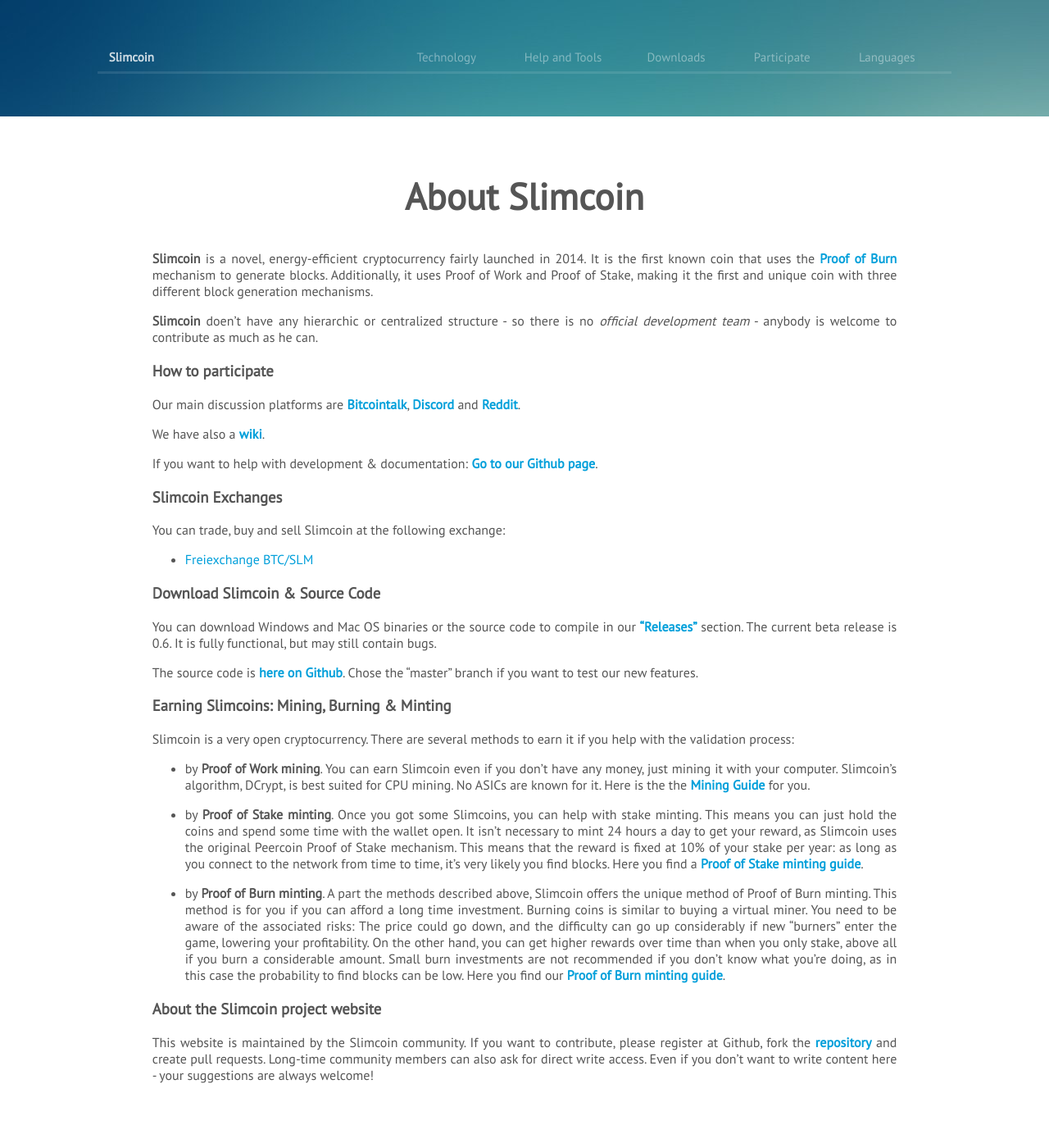
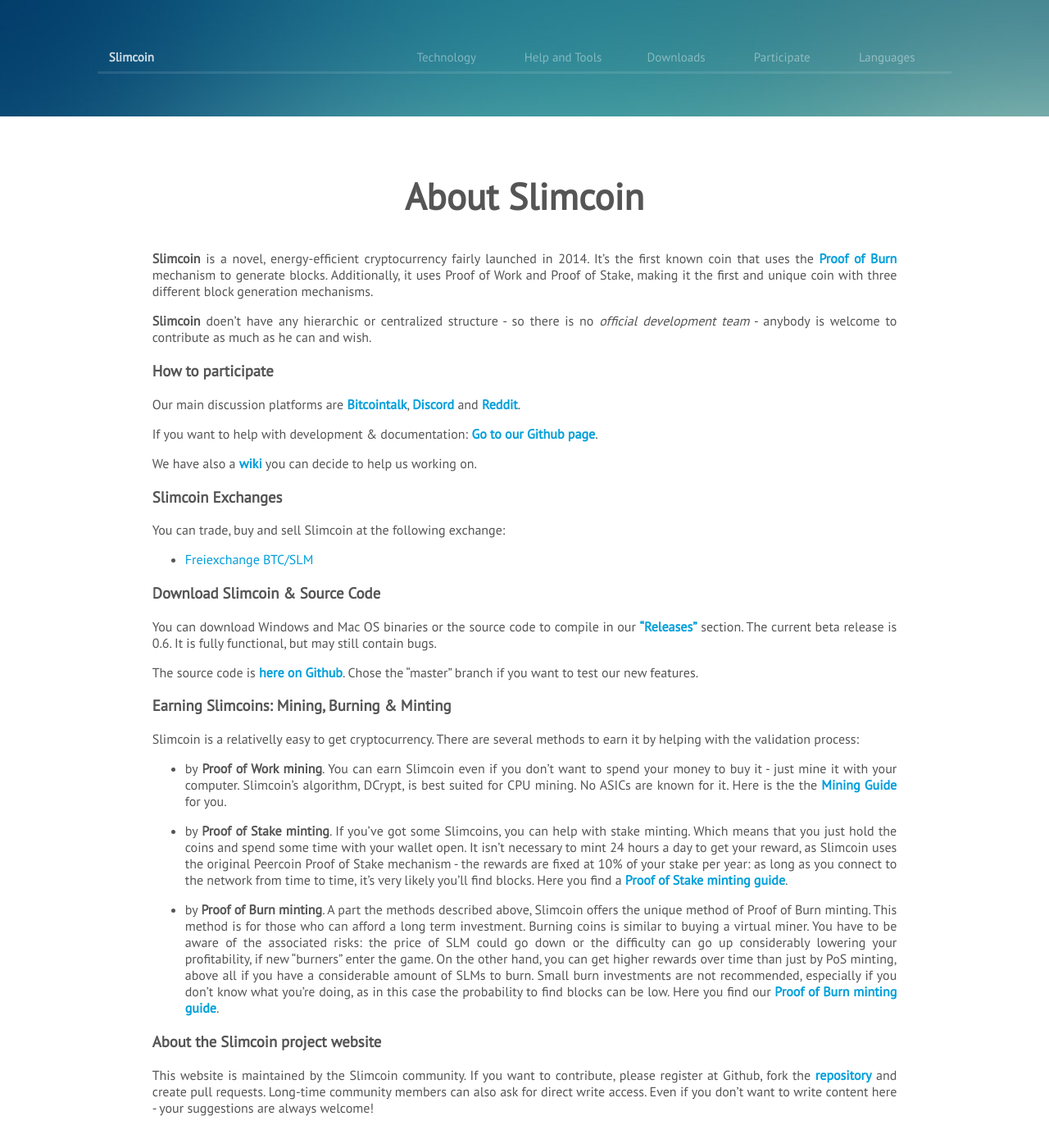
Before and after one commit to slimcoin-project/slimcoin-project.github.io, a Jekyll site: the page built from content/en/about-slimcoin.md, in a window 1280 px wide and 1400 px high. Shown: the whole window at 82% size. Built offline with Jekyll 4.4.1, drawn with Linux system fonts in a browser that asks for light colours; some web fonts are replaced.

Commit message:
Update about-slimcoin.md

```diff
--- a/content/en/about-slimcoin.md
+++ b/content/en/about-slimcoin.md
@@ -10,11 +10,11 @@
 ---
 [//]: # (Slimcoin is a novel and experimental cryptocurrency created in 2014.)
 
-**Slimcoin** is a novel, energy-efficient cryptocurrency fairly launched in 2014.  It is the first known coin that uses the [Proof of Burn](/proof-of-burn-eli5/) mechanism to generate blocks. Additionally, it uses Proof of Work and Proof of Stake, making it the first and unique coin with three different block generation mechanisms.
+**Slimcoin** is a novel, energy-efficient cryptocurrency fairly launched in 2014.  It's the first known coin that uses the [Proof of Burn](/proof-of-burn-eli5/) mechanism to generate blocks. Additionally, it uses Proof of Work and Proof of Stake, making it the first and unique coin with three different block generation mechanisms.
 
 [//]: # (**Slimcoin** is a novel, energy-efficient cryptocurrency fairly launched in 2014.  It is the first known coin that uses the Proof of Burn https://en.bitcoin.it/wiki/Proof_of_burn mechanism to generate blocks. Additionally, it uses Proof of Work and Proof of Stake, making it the first and unique coin with three different block generation mechanisms.)
 
-**Slimcoin** doen't have any hierarchic or centralized structure - so there is no *official development team* - anybody is welcome to contribute as much as he can.
+**Slimcoin** doen't have any hierarchic or centralized structure - so there is no *official development team* - anybody is welcome to contribute as much as he can and wish.
 
 [//]: # (All we want is to continue the exciting **Proof of Burn** experiment.  In a few words, Proof of Burn is a mechanism where you get the right to find blocks if you burn coins. *Yes, you destroy your money* - and get a **long-term reward** winning the chance to get block rewards.)
 
@@ -28,9 +28,9 @@
 
 Our main discussion platforms are [Bitcointalk](https://bitcointalk.org/index.php?topic=1141676.0), [Discord](https://discord.gg/ffeDjmV) and [Reddit](http://reddit.com/r/slimcoin).
 
-We have also a [wiki](https://github.com/slimcoin-project/Slimcoin/wiki).
+If you want to help with development & documentation: [Go to our Github page](https://github.com/slimcoin-project/).
 
-If you want to help with development & documentation: [Go to our Github page](https://github.com/slimcoin-project/).
+We have also a [wiki](https://github.com/slimcoin-project/Slimcoin/wiki) you can decide to help us working on.
 
 [//]: # (### Inscription service & Decentralized Websites)
 
@@ -60,13 +60,13 @@
 
 ### Earning Slimcoins: Mining, Burning & Minting
 
-Slimcoin is a very open cryptocurrency. There are several methods to earn it if you help with the validation process:
+Slimcoin is a relativelly easy to get cryptocurrency. There are several methods to earn it by helping with the validation process:
 
-* by **Proof of Work mining**. You can earn Slimcoin even if you don't have any money, just mining it with your computer. Slimcoin's algorithm, DCrypt, is best suited for CPU mining. No ASICs are known for it. Here is the the [Mining Guide](/mining-guide/) for you.
+* by **Proof of Work mining**. You can earn Slimcoin even if you don't want to spend your money to buy it - just mine it with your computer. Slimcoin's algorithm, DCrypt, is best suited for CPU mining. No ASICs are known for it. Here is the the [Mining Guide](/mining-guide/) for you.
 
-* by **Proof of Stake minting**. Once you got some Slimcoins, you can help with stake minting. This means you can just hold the coins and spend some time with the wallet open. It isn't necessary to mint 24 hours a day to get your reward, as Slimcoin uses the original Peercoin Proof of Stake mechanism. This means that the reward is fixed at 10% of your stake per year: as long as you connect to the network from time to time, it's very likely you find blocks. Here you find a [Proof of Stake minting guide](/proof-of-stake-guide/).
+* by **Proof of Stake minting**. If you've got some Slimcoins, you can help with stake minting. Which means that you just hold the coins and spend some time with your wallet open. It isn't necessary to mint 24 hours a day to get your reward, as Slimcoin uses the original Peercoin Proof of Stake mechanism - the rewards are fixed at 10% of your stake per year: as long as you connect to the network from time to time, it's very likely you'll find blocks. Here you find a [Proof of Stake minting guide](/proof-of-stake-guide/).
 
-* by **Proof of Burn minting**. A part the methods described above, Slimcoin offers the unique method of Proof of Burn minting. This method is for you if you can afford a long time investment. Burning coins is similar to buying a virtual miner. You need to be aware of the associated risks: The price could go down, and the difficulty can go up considerably if new "burners" enter the game, lowering your profitability. On the other hand, you can get higher rewards over time than when you only stake, above all if you burn a considerable amount. Small burn investments are not recommended if you don't know what you're doing, as in this case the probability to find blocks can be low. Here you find our [Proof of Burn minting guide](/proof-of-burn-guide/).
+* by **Proof of Burn minting**. A part the methods described above, Slimcoin offers the unique method of Proof of Burn minting. This method is for those who can afford a long term investment. Burning coins is similar to buying a virtual miner. You have to be aware of the associated risks: the price of SLM could go down or the difficulty can go up considerably lowering your profitability, if new "burners" enter the game. On the other hand, you can get higher rewards over time than just by PoS minting, above all if you have a considerable amount of SLMs to burn. Small burn investments are not recommended, especially if you don't know what you're doing, as in this case the probability to find blocks can be low. Here you find our [Proof of Burn minting guide](/proof-of-burn-guide/).
 
 ### About the Slimcoin project website
 
```
